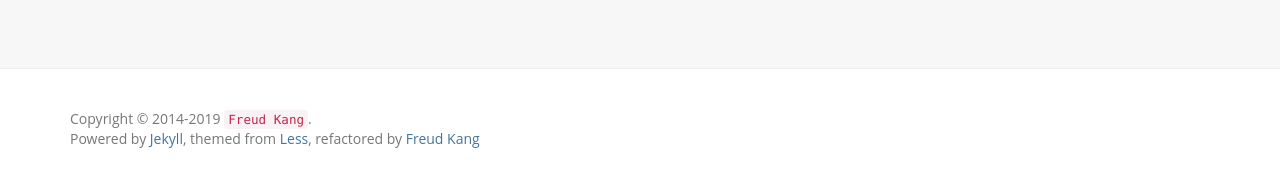
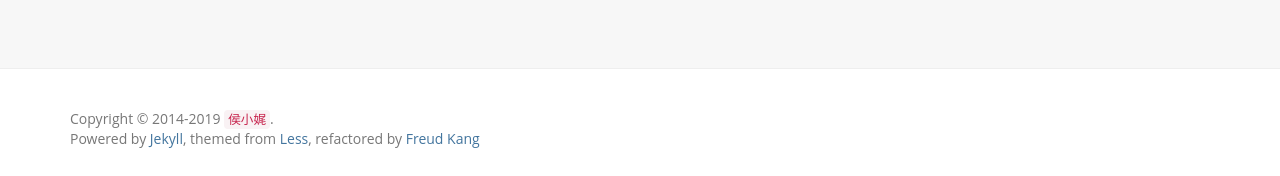
Before and after one commit to weiweimiaolai/weiweimiaolai.github.io, a Jekyll site: the page built from index.html, in a window 1280 px wide and 1389 px high. Shown: the part 1210-1386 px from the top of the window. Built offline with Jekyll 4.4.1, drawn with Linux system fonts in a browser that asks for light colours; nearby versions of some CDN libraries; a script that is not in the unit is left out; the list of posts is cut into pages by our own code; comment, search, counter and statistics services are not loaded.

Commit message:
初始化博客

```diff
--- a/_config.yml
+++ b/_config.yml
@@ -1,13 +1,13 @@
 # Site settings
 name: Less Or More
-email: luoyan35714@126.com
-author: Freud Kang
-url: http://www.hifreud.com
-resume_site: http://www.hifreud.com/Resume.io/
-github: https://github.com/luoyan35714/
-baseurl: "/LessOrMore"
+email: monmiao@gmail.com
+author: 侯小娓
+url: https://weiweimiaolai.github.io/
+resume_site: https://weiweimiaolai.github.io/
+github: https://weiweimiaolai.github.io/
+baseurl: ""
 description: Actually, less is more!
-meta_description: 康志华;个人博客;学而不思则罔;思而不学则殆;生命不止;折腾不休
+meta_description: 个人博客;学而不思则罔;思而不学则殆;生命不止;折腾不休
 motto: It's our wits that make us men.
 banner: 学而不思则罔，思而不学则殆。
 
@@ -17,7 +17,7 @@ paginate: 10
 
 exclude: ['README.md', 'Gemfile.lock', 'Gemfile', 'Rakefile']
 
-github_username: luoyan35714
+github_username: 娓娓瞄来
 
 # Build settings
 markdown: kramdown
```
